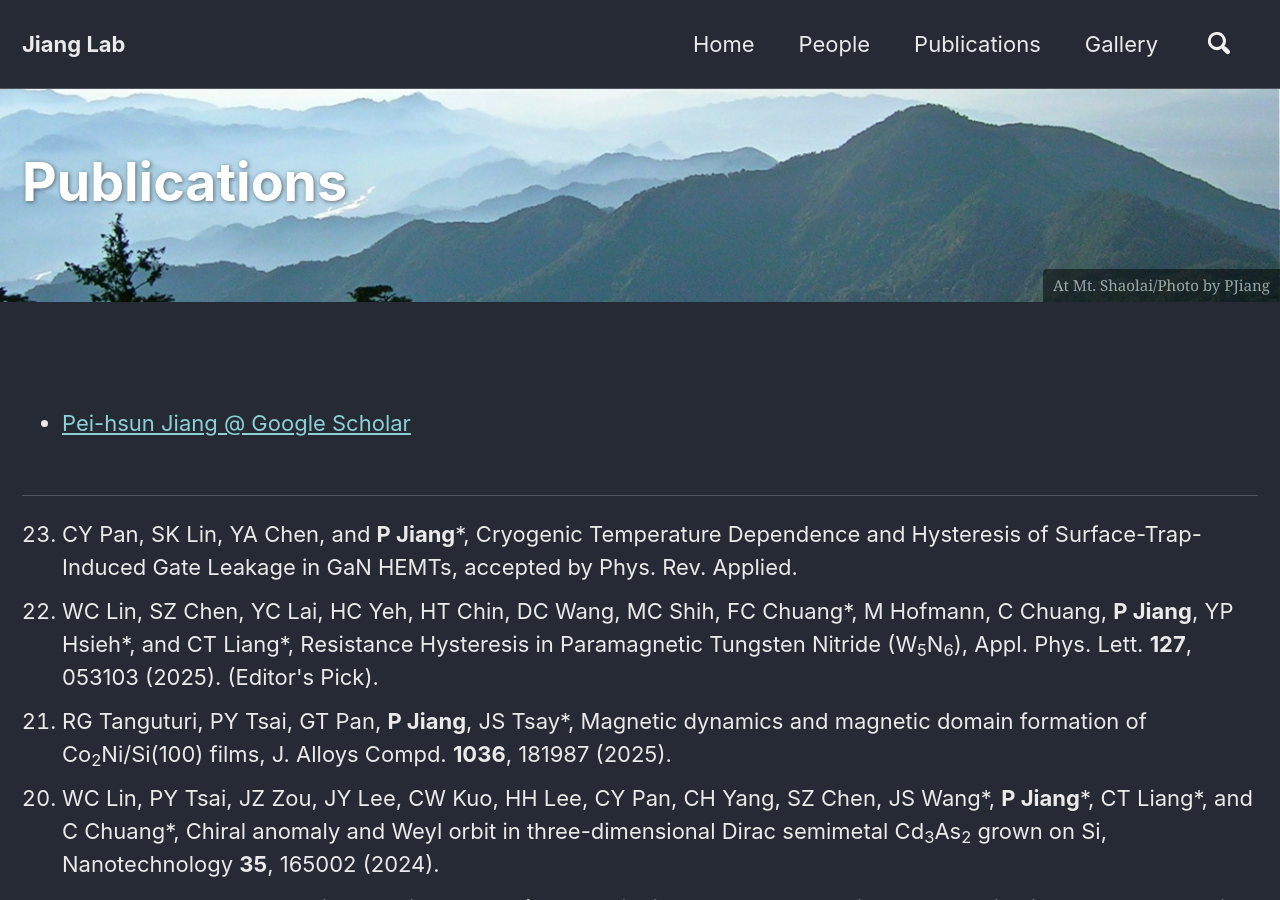
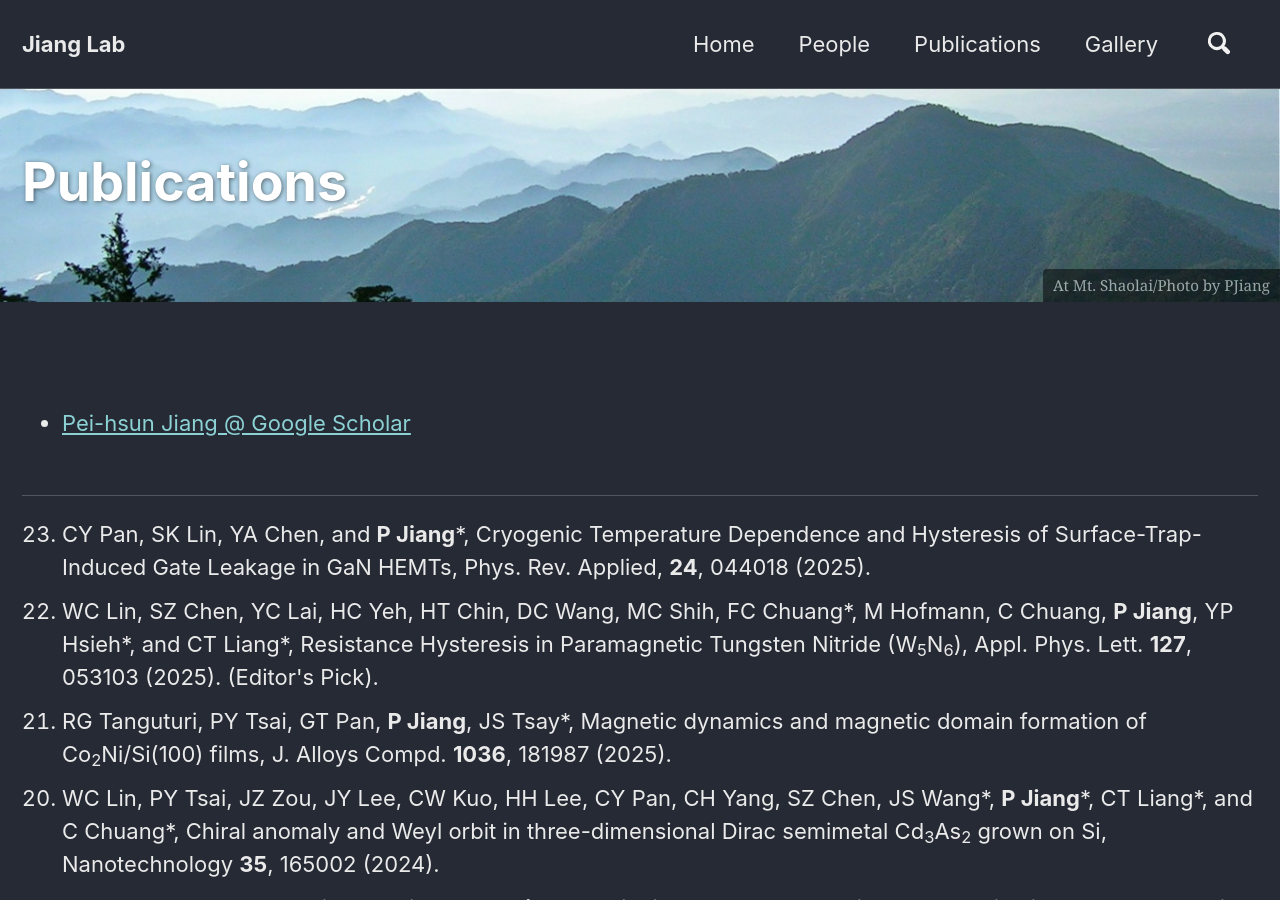
Before and after one commit to pjiang-ntnu/pjiang-ntnu.github.io, a Jekyll site: the page built from _pages/publications.md, in a window 1280 px wide and 900 px high. Built offline with Jekyll 4.4.1, drawn with Linux system fonts in a browser that asks for light colours; nearby versions of some CDN libraries; comment, search, counter and statistics services are not loaded.

Commit message:
Update publications.md

```diff
--- a/_pages/publications.md
+++ b/_pages/publications.md
@@ -33,7 +33,7 @@ referrerPolicy="no-referrer-when-downgrade"></a></div></noscript>
 ----------------------
 
 <ol reversed>
-<li> CY Pan, SK Lin, YA Chen, and <b>P Jiang</b>*, Cryogenic Temperature Dependence and Hysteresis of Surface-Trap-Induced Gate Leakage in GaN HEMTs, accepted by Phys. Rev. Applied.
+<li> CY Pan, SK Lin, YA Chen, and <b>P Jiang</b>*, Cryogenic Temperature Dependence and Hysteresis of Surface-Trap-Induced Gate Leakage in GaN HEMTs, Phys. Rev. Applied, <b>24</b>, 044018 (2025).
 
 <li> WC Lin, SZ Chen, YC Lai, HC Yeh, HT Chin, DC Wang, MC Shih, FC Chuang*, M Hofmann, C Chuang, <b>P Jiang</b>, YP Hsieh*, and CT Liang*, Resistance Hysteresis in Paramagnetic Tungsten Nitride (W<sub>5</sub>N<sub>6</sub>), Appl. Phys. Lett. <b>127</b>, 053103 (2025). (Editor's Pick).
 
```
